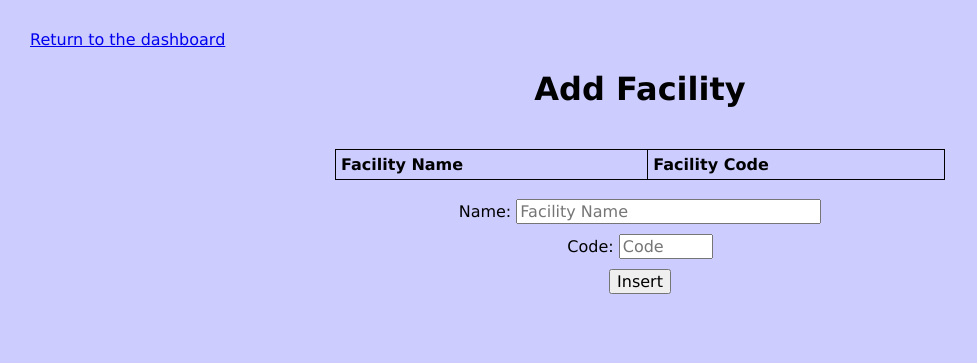
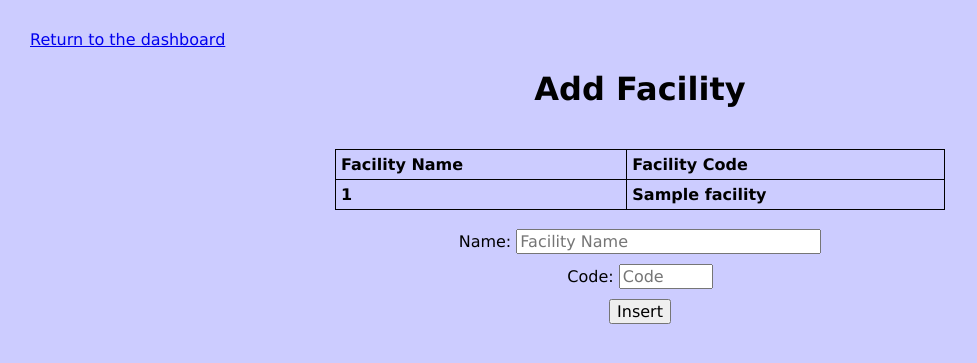
Before and after one commit to cvikupitz/OSNAP, a Flask app: page /add_facility in a window 1280 px wide. Shown: the top 363 px of the page, without its empty margins (0-977 px from the left). Run offline with Flask 2, Linux system fonts and the light colour scheme; a database or web service that is not in the repository returns one stand-in record (values such as "Sample title"); lists and menus that the app fills with data are empty; some libraries are stand-ins or nearby versions.

Commit message:
Modified app

```diff
--- a/src/app.py
+++ b/src/app.py
@@ -80,7 +80,7 @@ def create_user():
                 return redirect(url_for('message'))
 
             # Creates the new account, goes to the dashboard.
-            cur.execute('INSERT INTO users (username, password, role) VALUES (%s, %s, %s)',
+            cur.execute("INSERT INTO users (username, password, role) VALUES (%s, %s, %s)",
                         (entries[0], entries[1], entries[3]))
             conn.commit()
             session['username'] = entries[0]
@@ -103,21 +103,21 @@ def dashboard():
     return render_template('dashboard.html', name = session['username'], role = cur.fetchone()[0])
 
 
-
-
-
 """"""
 @app.route('/add_facility', methods = ['GET', 'POST'])
 def add_facility():
     if (request.method == 'GET'):
-        return render_template('add_facility.html')
+        cur.execute("SELECT * FROM facilities")
+        res = cur.fetchall()
+        return render_template('add_facility.html', facilities = res)
     else:
-##        if ('name' in request.form and 'code' in request.form):
-##            entries = (request.form['name'], request.form['code'])
-##            cur.execute("SELECT * FROM facilities WHERE common_name=%s OR code=%s",
-##                        (entries[0], entries[1]))
-
-        return render_template('add_facility.html')
+        if ('name' in request.form and 'code' in request.form):
+            entries = (request.form['name'], request.form['code'])
+            cur.execute("INSERT INTO facilities (common_name, code) VALUES (%s, %s)", entries)
+            conn.commit()
+            return redirect(url_for('add_facility'))
+        else:
+            abort(401)
 
 
 """"""
--- a/src/templates/add_facility.html
+++ b/src/templates/add_facility.html
@@ -39,8 +39,8 @@ HTML file for adding a facility.
 			<table style="width:50%">
 				<tr><th>Facility Name</th><th>Facility Code</th></tr>
 				{% for fac in facilities %}
-					<tr><th> {{ fac[1] }} </th>
-					<th> {{ fac[2] }} </th></tr>
+					<tr><th> {{ fac[0] }} </th>
+					<th> {{ fac[1] }} </th></tr>
 				{% endfor %}
 			</table><br>
 			<form method="post">
```
